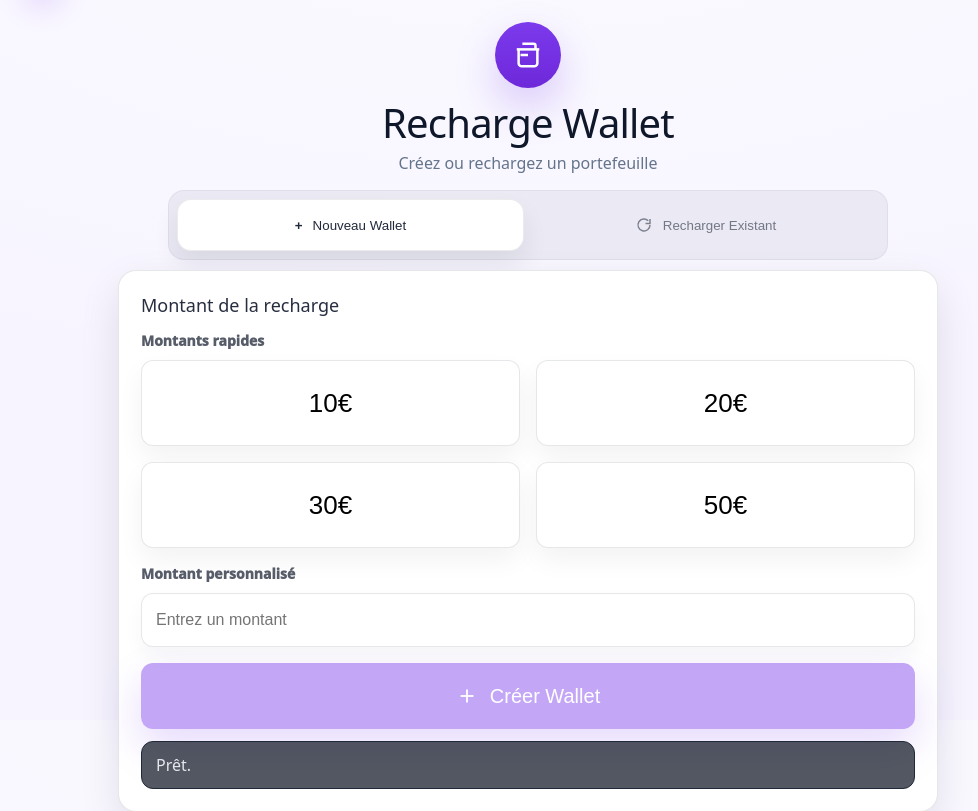
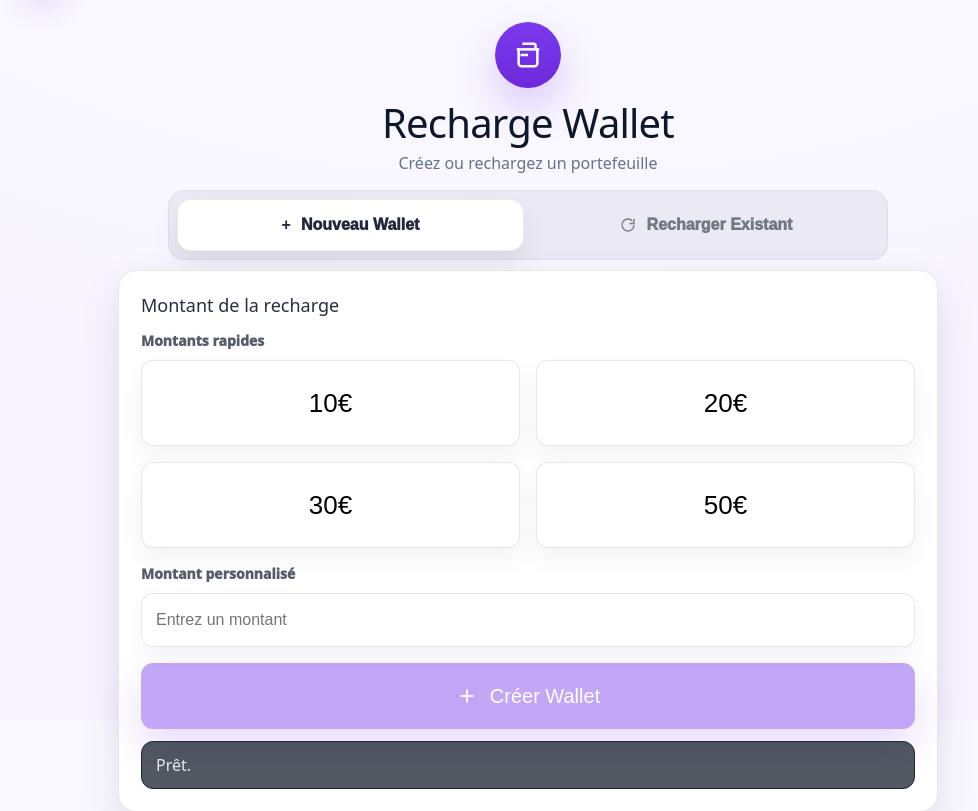
Before and after one commit to jprn/EventCash, a PHP site: page /recharge/ in a window 1280 px wide. Shown: the part 80-891 px from the top of the page, without its empty margins (112-1090 px from the left). Run offline with PHP 8.4, Linux system fonts and the light colour scheme.

Commit message:
20260215-16

```diff
--- a/assets/css/recharge.css
+++ b/assets/css/recharge.css
@@ -8,7 +8,7 @@
 .r-subtitle{margin:0;color:var(--r-muted);font-size:16px}
 
 .r-tabs{margin-top:16px;max-width:720px;width:100%;background:rgba(15,23,42,.05);border:1px solid rgba(15,23,42,.05);border-radius:16px;padding:8px;display:grid;grid-template-columns:1fr 1fr;gap:8px}
-.r-tab{appearance:none;border:1px solid transparent;background:transparent;border-radius:14px;min-height:52px;font-weight:1100;color:rgba(15,23,42,.55);cursor:pointer;display:flex;align-items:center;justify-content:center;gap:10px}
+.r-tab{appearance:none;border:1px solid transparent;background:transparent;border-radius:14px;min-height:52px;font-weight:1000;font-size:16px;letter-spacing:0;color:rgba(15,23,42,.55);cursor:pointer;display:flex;align-items:center;justify-content:center;gap:10px}
 .r-tab svg{width:18px;height:18px;stroke:currentColor;stroke-width:2;fill:none}
 .r-tab.active{background:#fff;border-color:rgba(15,23,42,.08);box-shadow:0 14px 26px rgba(15,23,42,.08);color:rgba(15,23,42,.92)}
 .r-tab svg{width:18px;height:18px;opacity:.9}
```
